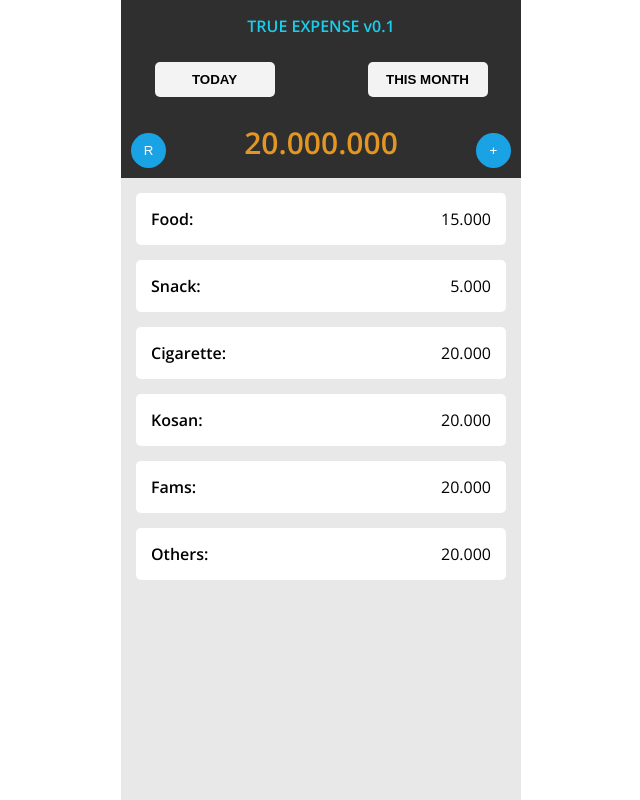
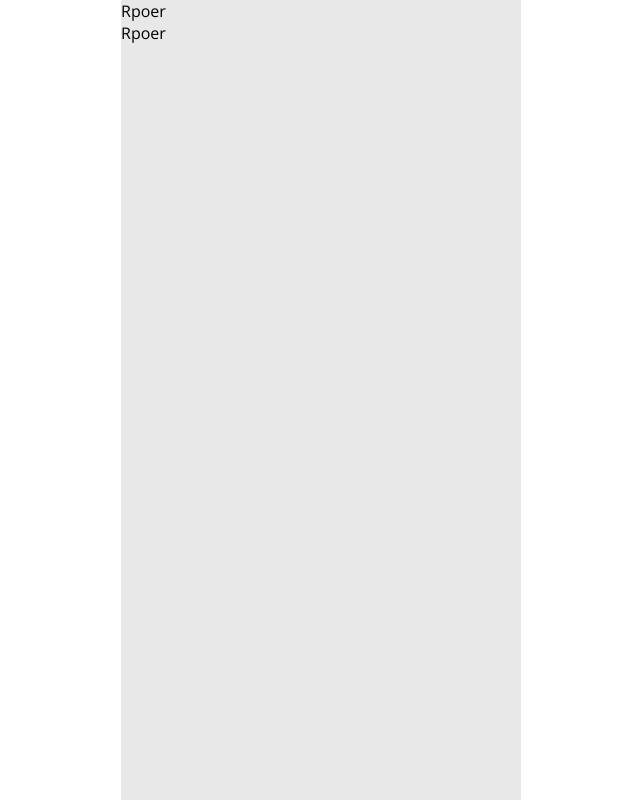
Before and after one commit to armanrozika/true-expense, a React (Create React App) app: page /#/report in a window 1280 px wide. Before the commit this address led to /#/. Shown: the whole page, without its empty margins (319-959 px from the left). Built offline with nearby package versions, Linux system fonts and the light colour scheme.

Commit message:
add report component and route

```diff
--- a/src/App.js
+++ b/src/App.js
@@ -1,63 +1,18 @@
-import React, { useState } from "react";
+import React from "react";
+import { HashRouter, Route } from "react-router-dom";
+import Home from "./Home";
+import Report from "./Report";
 
 import "./App.scss";
 
 function App() {
-  const [showAdd, setShowAdd] = useState(false);
-
   return (
-    <div className="App">
-      <section className="home-head-section">
-        <button className="btn-add" onClick={() => setShowAdd(!showAdd)}>
-          {showAdd ? "x" : "+"}
-        </button>
-        <button className="btn-report">R</button>
-        <p className="home-title">TRUE EXPENSE v0.1</p>
-        <div className="home-button-selection">
-          <button>TODAY</button>
-          <button>THIS MONTH</button>
-        </div>
-        <h4 className="current-amount">20.000.000</h4>
-      </section>
-
-      <section className="home-spend">
-        <div className="category-spend">
-          <h4>Food:</h4>
-          <p>15.000</p>
-        </div>
-        <div className="category-spend">
-          <h4>Snack:</h4>
-          <p>5.000</p>
-        </div>
-        <div className="category-spend">
-          <h4>Cigarette:</h4>
-          <p>20.000</p>
-        </div>
-        <div className="category-spend">
-          <h4>Kosan:</h4>
-          <p>20.000</p>
-        </div>
-        <div className="category-spend">
-          <h4>Fams:</h4>
-          <p>20.000</p>
-        </div>
-        <div className="category-spend">
-          <h4>Others:</h4>
-          <p>20.000</p>
-        </div>
-      </section>
-
-      <section
-        className={`component-add ${showAdd ? "bottom-0" : "bottom-min-100"}`}
-      >
-        <select name="" id="">
-          <option value="">Food</option>
-          <option value="">Snack</option>
-        </select>
-        <input type="text" placeholder="Amount" />
-        <button>submit</button>
-      </section>
-    </div>
+    <HashRouter>
+      <div className="App">
+        <Route exact path="/" component={Home} />
+        <Route path="/report" component={Report} />
+      </div>
+    </HashRouter>
   );
 }
 
--- a/src/App.scss
+++ b/src/App.scss
@@ -2,6 +2,7 @@
   margin: 0;
   padding: 0;
   box-sizing: border-box;
+  text-decoration: none;
 }
 
 .App {
@@ -78,10 +79,25 @@
     position: fixed;
     width: 100%;
     padding: 15px;
-    background-color: #fff;
+    background-color: #ffac46;
     left: 0;
     box-shadow: 0 0 5px #a0a0a0;
     transition: all 600ms ease;
+    input {
+      padding: 10px;
+      font-size: 16px;
+      width: 100%;
+      margin-top: 15px;
+    }
+    button {
+      width: 100%;
+      padding: 10px 0;
+      margin-top: 15px;
+      border: none;
+      font-size: 16px;
+      background-color: #19a3e4;
+      border-radius: 5px;
+    }
   }
 
   .bottom-0 {
@@ -89,6 +105,6 @@
   }
 
   .bottom-min-100 {
-    bottom: -15%;
+    bottom: -35%;
   }
 }
--- /dev/null
+++ b/src/Home.js
@@ -0,0 +1,67 @@
+import React, { useState } from "react";
+import { Link } from "react-router-dom";
+
+export default function Home() {
+  const [showAdd, setShowAdd] = useState(false);
+  return (
+    <>
+      <section className="home-head-section">
+        <button className="btn-add" onClick={() => setShowAdd(!showAdd)}>
+          {showAdd ? "x" : "+"}
+        </button>
+        <Link to="/report">
+          <button className="btn-report">R</button>
+        </Link>
+
+        <p className="home-title">TRUE EXPENSE v0.1</p>
+        <div className="home-button-selection">
+          <button>TODAY</button>
+          <button>THIS MONTH</button>
+        </div>
+        <h4 className="current-amount">20.000.000</h4>
+      </section>
+
+      <section className="home-spend">
+        <div className="category-spend">
+          <h4>Food:</h4>
+          <p>15.000</p>
+        </div>
+        <div className="category-spend">
+          <h4>Snack:</h4>
+          <p>5.000</p>
+        </div>
+        <div className="category-spend">
+          <h4>Cigarette:</h4>
+          <p>20.000</p>
+        </div>
+        <div className="category-spend">
+          <h4>Kosan:</h4>
+          <p>20.000</p>
+        </div>
+        <div className="category-spend">
+          <h4>Fams:</h4>
+          <p>20.000</p>
+        </div>
+        <div className="category-spend">
+          <h4>Others:</h4>
+          <p>20.000</p>
+        </div>
+      </section>
+
+      <section
+        className={`component-add ${showAdd ? "bottom-0" : "bottom-min-100"}`}
+      >
+        <select name="" id="">
+          <option value="food">Food</option>
+          <option value="snack">Snack</option>
+          <option value="cigarette">Cigarette</option>
+          <option value="kosan">Kosan</option>
+          <option value="fams">Fams</option>
+          <option value="others">Others</option>
+        </select>
+        <input type="number" placeholder="Amount" />
+        <button>SUBMIT</button>
+      </section>
+    </>
+  );
+}
--- /dev/null
+++ b/src/Report.js
@@ -0,0 +1,10 @@
+import React from "react";
+
+export default function Report() {
+  return (
+    <div>
+      <p>Rpoer</p>
+      <p>Rpoer</p>
+    </div>
+  );
+}
```
